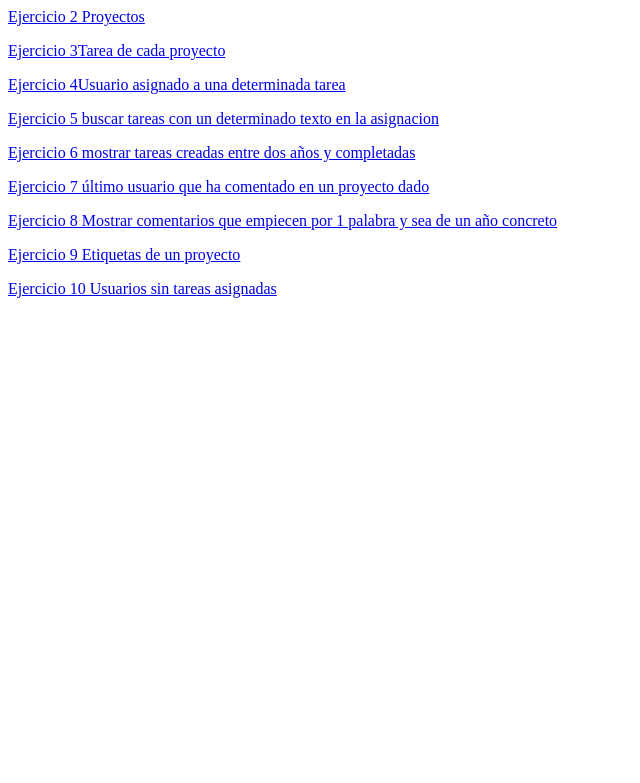
After one commit to Luisvf06/Modelos, a Django app: template modelo/templates/principal.html in a window 1280 px wide. The commit adds this page. Shown: the top 783 px of the page, without its empty margins (0-640 px from the left). Run offline with Django 3.2, Linux system fonts and the light colour scheme; the template is opened without the code that fills it, so the values that code supplies are empty.

Commit message:
comienzo a hacer el 1 de la nueva tarea, pero no funciona nada

```diff
--- /dev/null
+++ b/modelo/templates/estilo.css
@@ -0,0 +1 @@
+p{display:flex}
--- /dev/null
+++ b/modelo/templates/principal.html
@@ -0,0 +1,23 @@
+<html>
+    {% load static %}
+    <head>
+        <title>Proyecto</title>
+        {%block css%}
+        <link rel="stylesheet" href="{%static 'estilo.css'%}">
+        {%endblock%}
+        <script src="{% static 'javascript/tutorial.js'%}"></script>
+    <head>
+    <body>
+        {%block enlaces %}
+        <p><a href= "{% url 'lista_proyectos' %}">Ejercicio 2 Proyectos</a></p>
+        <p><a href= "{% url 'tarea_proyecto' 2%}">Ejercicio 3Tarea de cada proyecto</a></p>
+        <p><a href= "{% url 'usuario_tarea' 4%}">Ejercicio 4Usuario asignado a una determinada tarea</a></p>
+        <p><a href= "{% url 'observacion_asignacion' 'two'%}">Ejercicio 5 buscar tareas con un determinado texto en la asignacion</a></p>
+        <p><a href= "{% url 'tareas_anhos' 2000 2023%}">Ejercicio 6 mostrar tareas creadas entre dos años y completadas</a></p>
+        <p><a href= "{% url 'ultimo_comentario' 2%}">Ejercicio 7 último usuario que ha comentado en un proyecto dado</a></p>
+        <p><a href= "{% url 'comentarios_palabra_fecha' 'Fast' 2023%}">Ejercicio 8 Mostrar comentarios que empiecen por 1 palabra y sea de un año concreto</a></p>
+        <p><a href= "{% url 'etiquetas_proyecto' 2%}">Ejercicio 9 Etiquetas de un proyecto</a></p>
+        <p><a href= "{% url 'usuarios_sin_tarea'%}">Ejercicio 10 Usuarios sin tareas asignadas</a></p>
+        {%endblock%}
+
+    </body>
```
Also changed, not shown: modelo/templates/index.html (+6 -2 lines).
